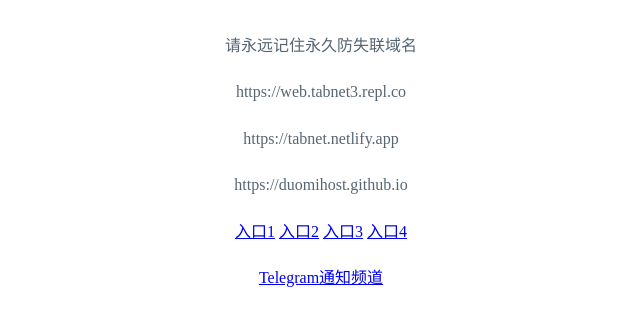
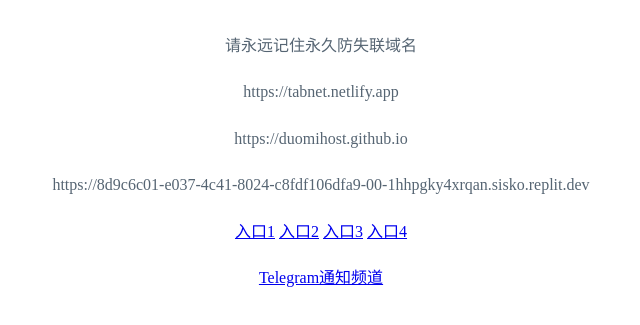
Before and after one commit to duomihost/tabnet, a website: page index.html in a window 1280 px wide. Shown: the part 207-532 px from the top of the page, without its empty margins (319-959 px from the left). Drawn offline with Linux system fonts and the light colour scheme.

Commit message:
Update index.html

```diff
--- a/index.html
+++ b/index.html
@@ -18,9 +18,9 @@
       <strong>TabNet(原熊猫云村)防失联</strong>
     </h1>
     <p style="color: #566573;">请永远记住永久防失联域名</p>
-    <p style="color: #566573;">https://web.tabnet3.repl.co</p>
     <p style="color: #566573;">https://tabnet.netlify.app</p>
     <p style="color: #566573;">https://duomihost.github.io</p>
+    <p style="color: #566573;">https://8d9c6c01-e037-4c41-8024-c8fdf106dfa9-00-1hhpgky4xrqan.sisko.replit.dev</p>
     <p>
       <a href="https://tabnet.4everland.app" target="_blank">入口1</a>
       <a href="https://go.tabnet.top" target="_blank">入口2</a>
```
